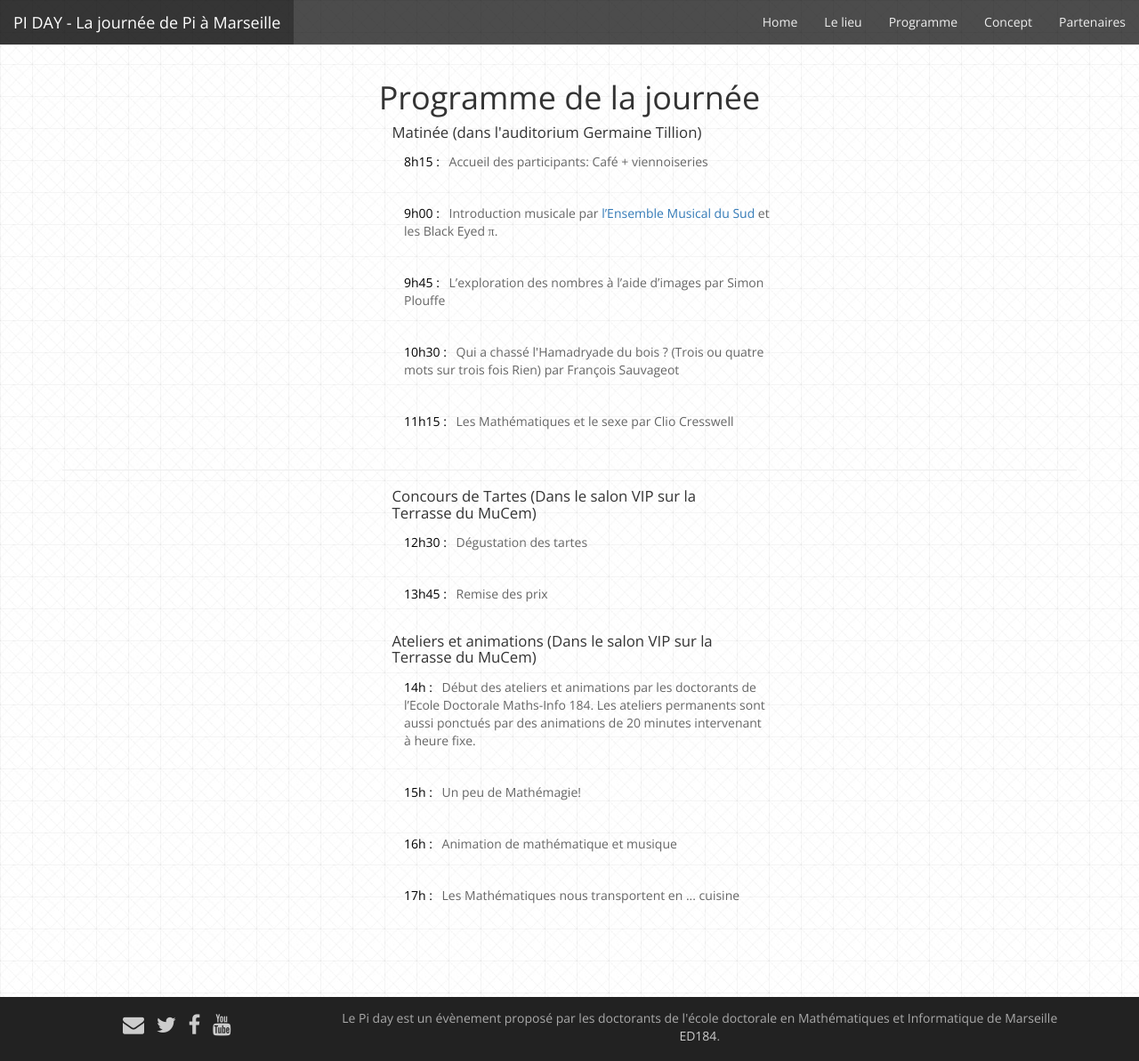
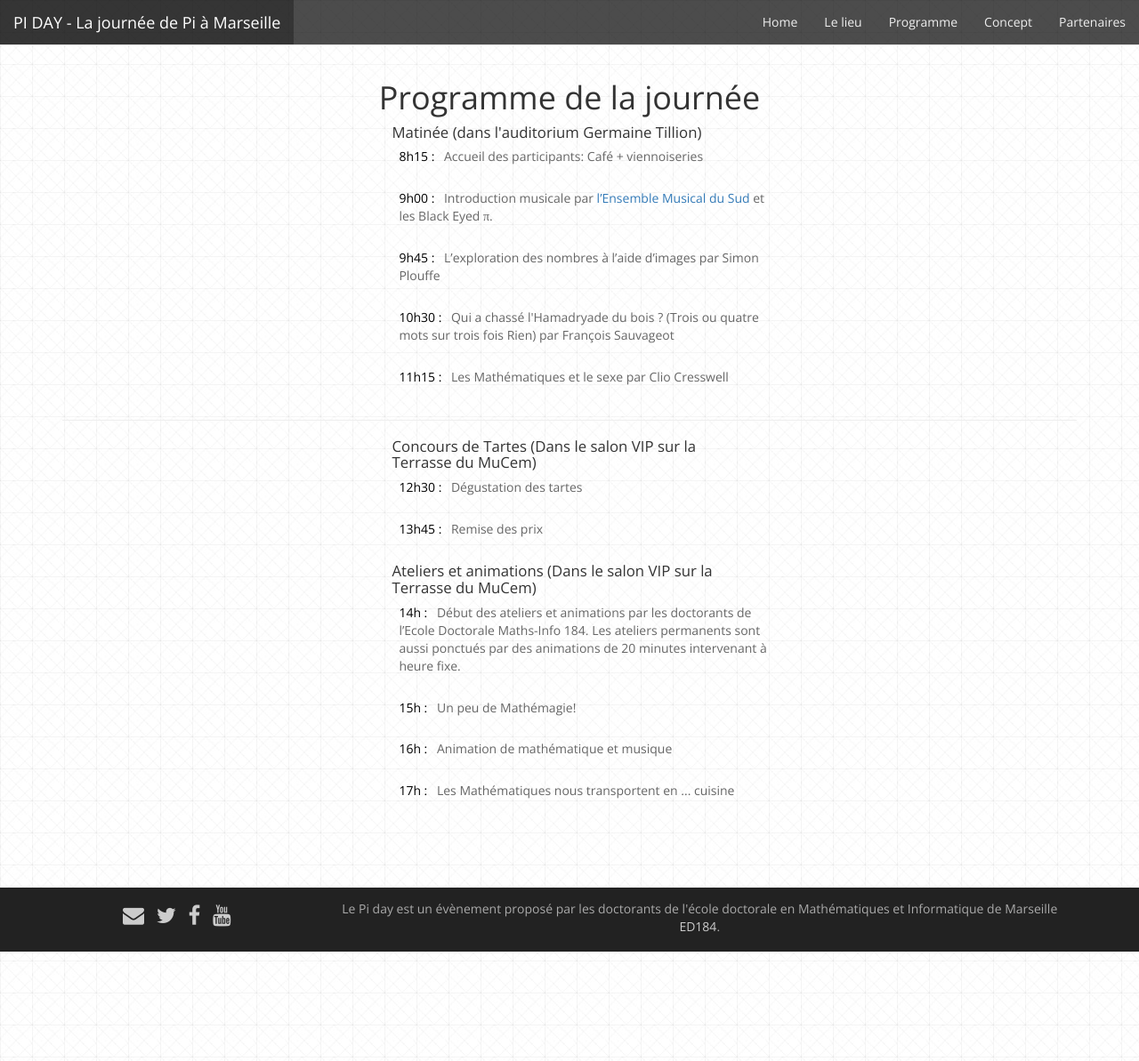
Before and after one commit to Piday/piday.github.io, a Jekyll site: the page built from programme.html, in a window 1280 px wide and 1193 px high. Shown: the whole window at 89% size. Built offline with Jekyll 4.4.1, drawn with Linux system fonts in a browser that asks for light colours; nearby versions of some CDN libraries; Markdown is read by kramdown in place of the engine named in the settings.

Commit message:
style
diminué l’espacement entre les lignes du programmes

```diff
--- a/css/style.css
+++ b/css/style.css
@@ -12,7 +12,7 @@ ul.programme li {
   margin: 0 auto;
   color: #666;
   list-style: none;
-  padding: 1em;
+  padding: 0.6em;
   text-align: left;
 }
 
```
